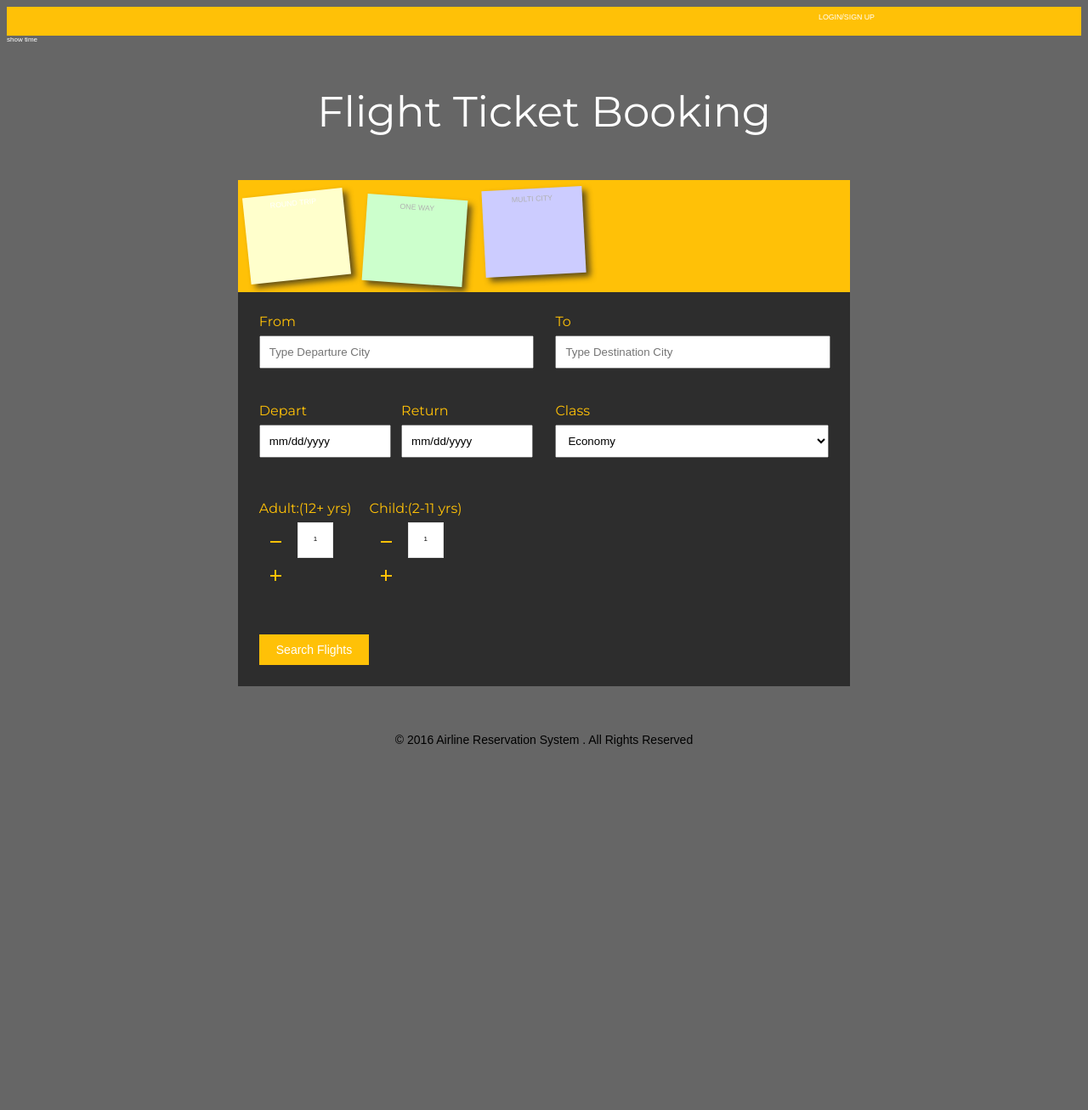
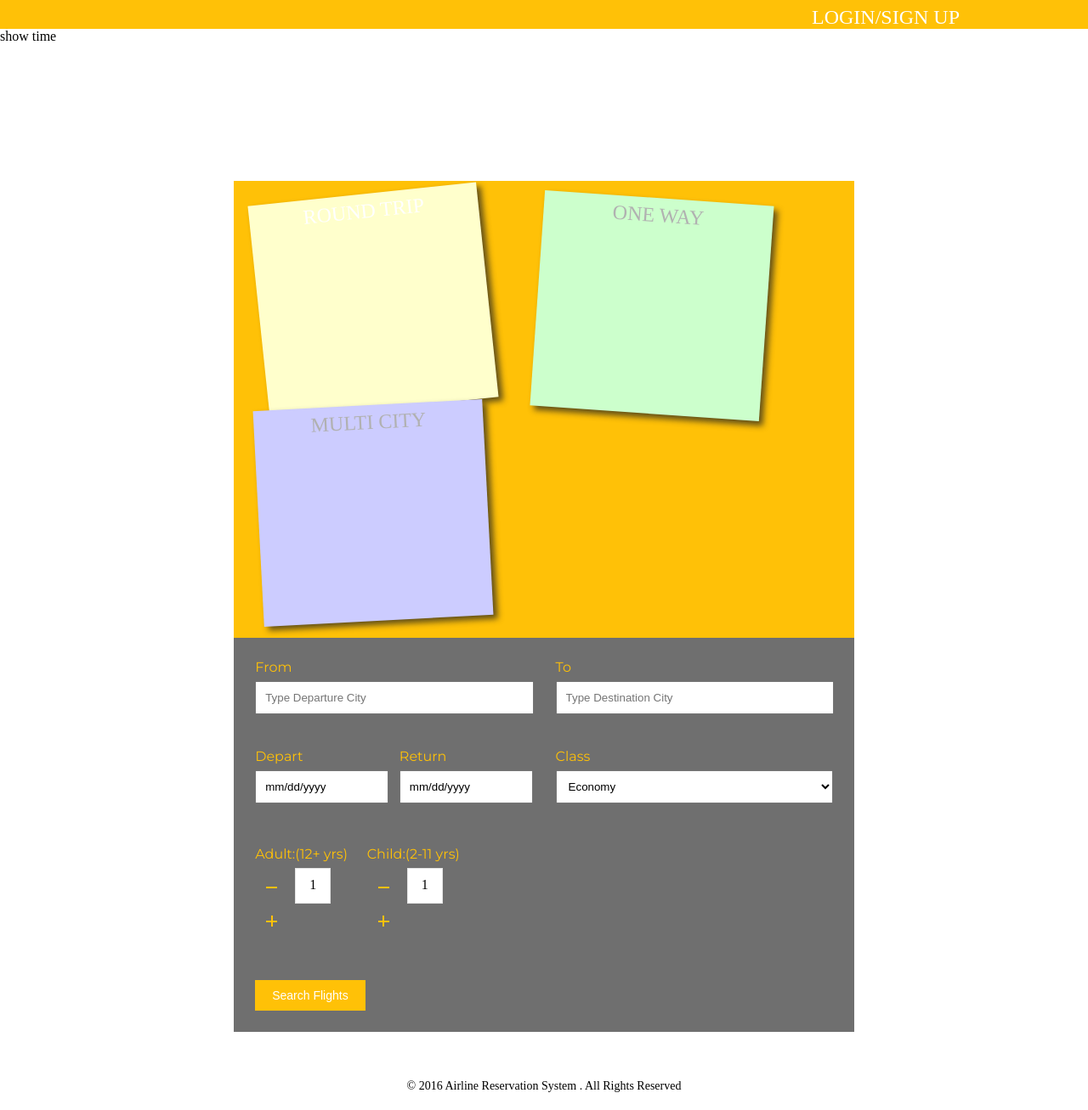
Before and after one commit to neetikakhurana/Course-Selection-System, a PHP site: page /css/index.html in a window 1280 px wide. Shown: the whole page at 85% size. Before the commit the page ends 879 px from the top, so only its background shows below. Run offline with PHP 8.4, Linux system fonts and the light colour scheme.

Commit message:
Add files via upload

```diff
--- a/css/style.css
+++ b/css/style.css
@@ -28,12 +28,13 @@
 	nav.horizontal ul li{display: inline-block;}/* horizontal menu */
 	img{max-width:100%;}
 /*-- //Reset-Code --*/
-.body {
-	background:url('../images/') no-repeat 0px 0px;
+.body{
+	background:url('../images/background') no-repeat 0px 0px;
 	background-size: cover;
 	font-family: 'Open Sans', sans-serif;
 	background-attachment: fixed;
     background-position: center;
+	margin: 0px;
 }
 h1,h2,h3,h4,h5,h6{
 	font-family: 'Montserrat', sans-serif;
@@ -69,7 +70,7 @@ h1{
 	background: #FFC107;
 }
 .resp-tab-item {
-    font-size: 1.1em;
+    font-size: 1.5em;
     font-weight: 500;
     cursor: pointer;
     display: inline-block;
@@ -1283,13 +1284,7 @@ form.blackbg{
   margin:0;
   padding:0;
 }
-body{
-  font-family:arial,sans-serif;
-  font-size:50%;
-  margin:1em;
-  background:#666;
-  color:#fff;
-}
+
 ul,li{
   list-style:none;
 }
```
